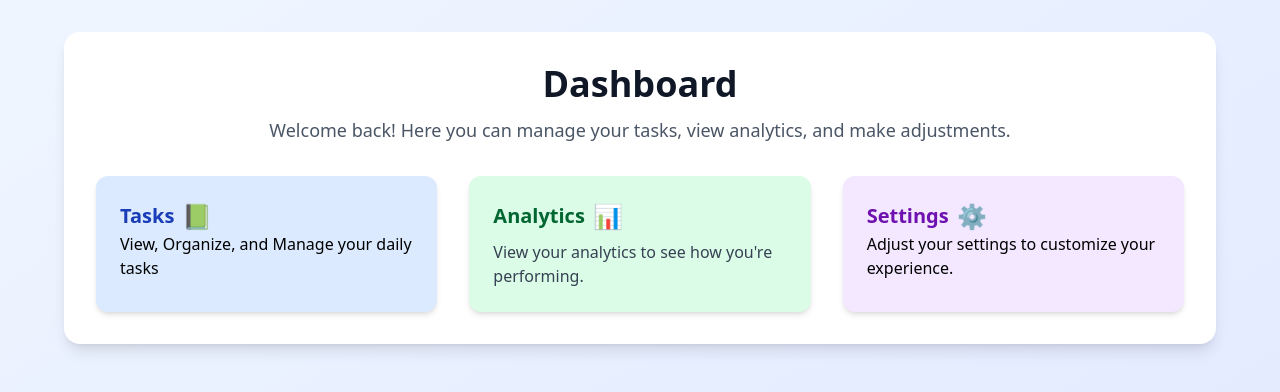
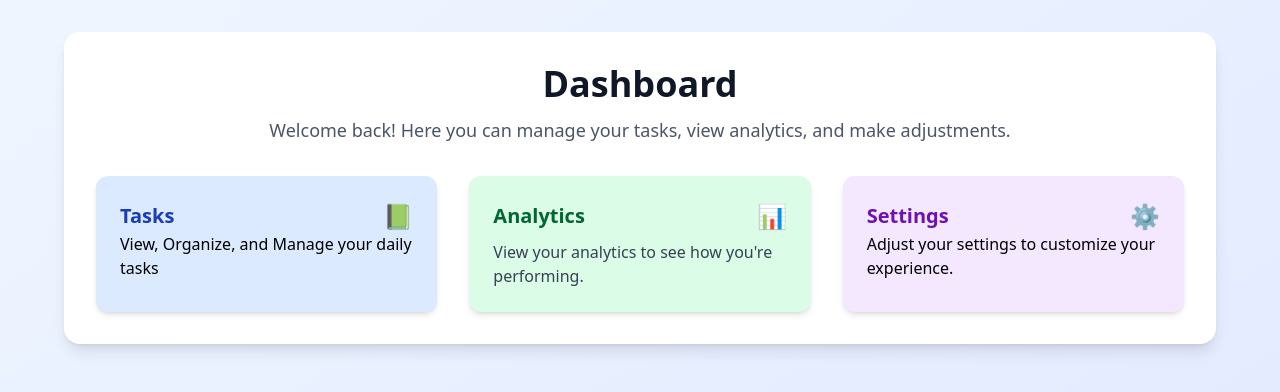
Before and after one commit to mnraza-dev/NextJS_Mastery, a Next.js app in the folder demos/: page /dashboard in a window 1280 px wide. Shown: the top 392 px of the page. Built offline with nearby package versions, Linux system fonts and the light colour scheme.

Commit message:
Improve dashboard layout by adjusting flex properties for better alignment of task, analytics, and settings sections

```diff
--- a/demos/src/app/dashboard/page.tsx
+++ b/demos/src/app/dashboard/page.tsx
@@ -23,7 +23,7 @@ const Dashboard = () => {
             className="
             bg-blue-100 hover:bg-blue-200 p-6 rounded-xl shadow-md hover:shadow-xl transition-all duration-300 ease-in-out transform hover:scale-105"
           >
-            <div className="flex items-center gap-2">
+            <div className="flex justify-between  items-center gap-2">
               <h2 className="text-xl font-semibold text-blue-800 ">Tasks</h2>
               <span className="text-blue-500 text-2xl">📗</span>
             </div>
@@ -39,7 +39,7 @@ const Dashboard = () => {
             className="
             bg-green-100 hover:bg-green-200 p-6 rounded-xl shadow-md hover:shadow-xl transition-all duration-300 ease-in-out transform hover:scale-105"
           >
-            <div className="flex items-center gap-2">
+            <div className="flex justify-between  items-center gap-2">
               <h2 className="text-xl font-semibold text-green-800 ">
                 Analytics
               </h2>
@@ -54,7 +54,7 @@ const Dashboard = () => {
             className="
             bg-purple-100 hover:bg-purple-300 p-6 rounded-xl shadow-md hover:shadow-xl transition-all duration-300 ease-in-out transform hover:scale-105"
           >
-            <div className="flex items-center gap-2">
+            <div className="flex justify-between items-center gap-2">
               <h2 className="text-xl font-semibold text-purple-800 ">Settings</h2>
               <span className="text-purple-500 text-2xl">⚙️</span>
             </div>
```
